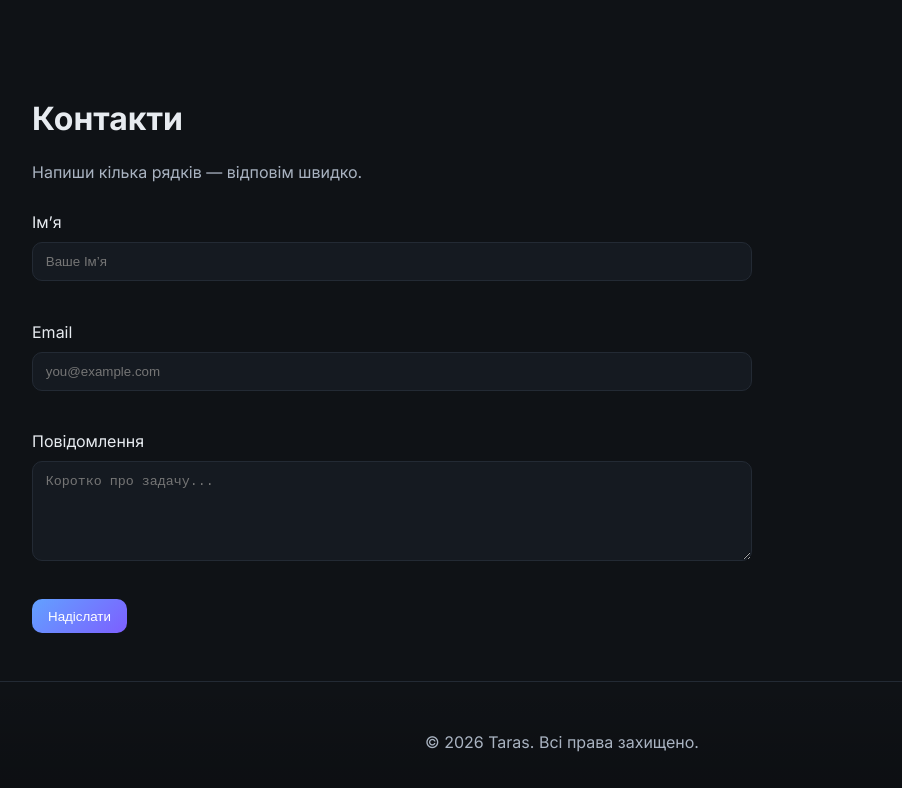
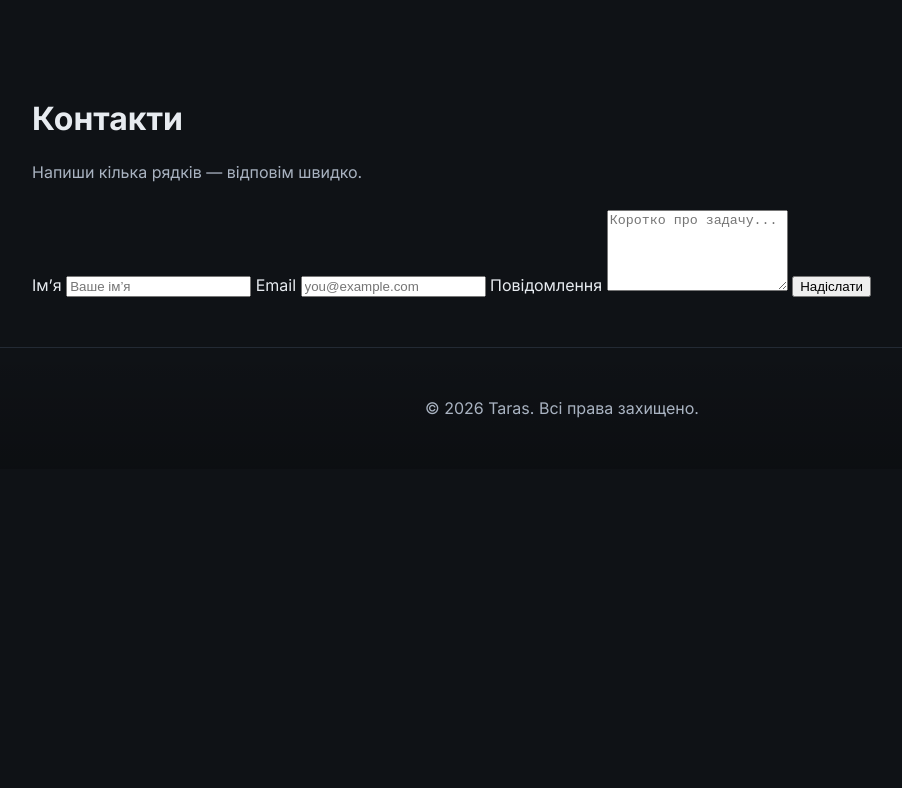
Before and after one commit to Taras-del/pelehatyitaras.github.io, a plain HTML site: page index.html in a window 1280 px wide. Shown: the part 1400-2188 px from the top of the page, without its empty margins (78-980 px from the left). After the commit the page ends 1869 px from the top, so only its background shows below. Drawn offline with Linux system fonts and the light colour scheme.

Commit message:
Fix HTML structure and formatting issues

```diff
--- a/index.html
+++ b/index.html
@@ -110,31 +110,38 @@
       <h2>Контакти</h2>
       <p class="section-lead">Напиши кілька рядків — відповім швидко.</p>
 
-      <form action="https://formspree.io/f/xeajpygd"
-  method="POST" id="contactForm" class="form" novalidate>
-        <div class="form-row">
-          <label for="name">Ім’я</label>
-          <input type="text" id="name" name="name" placeholder="Ваше Ім’я" required />
-          <small class="error" aria-live="polite"></small>
-        </div>
+      <form action="https://formspree.io/f/xeajpygd" method="POST">
 
-        <div class="form-row">
-          <label for="email">Email</label>
-          <input type="email" id="email" name="email" placeholder="you@example.com" required />
-          <small class="error" aria-live="polite"></small>
-        </div>
+    <label for="name">Ім’я</label>
+    <input
+        type="text"
+        id="name"
+        name="name"
+        placeholder="Ваше ім’я"
+        required
+    >
 
-        <div class="form-row">
-          <label for="message">Повідомлення</label>
-          <textarea id="message" name="message" rows="5" placeholder="Коротко про задачу..." required></textarea>
-          <small class="error" aria-live="polite"></small>
-        </div>
+    <label for="email">Email</label>
+    <input
+        type="email"
+        id="email"
+        name="email"
+        placeholder="you@example.com"
+        required
+    >
 
-        <div class="form-actions">
-          <button type="submit" class="btn primary">Надіслати</button>
-          <p class="form-status" role="status" aria-live="polite"></p>
-        </div>
-      </form>
+    <label for="message">Повідомлення</label>
+    <textarea
+        id="message"
+        name="message"
+        rows="5"
+        placeholder="Коротко про задачу..."
+        required
+    ></textarea>
+
+    <button type="submit">Надіслати</button>
+
+</form>
     </section>
   </main>
 
```
